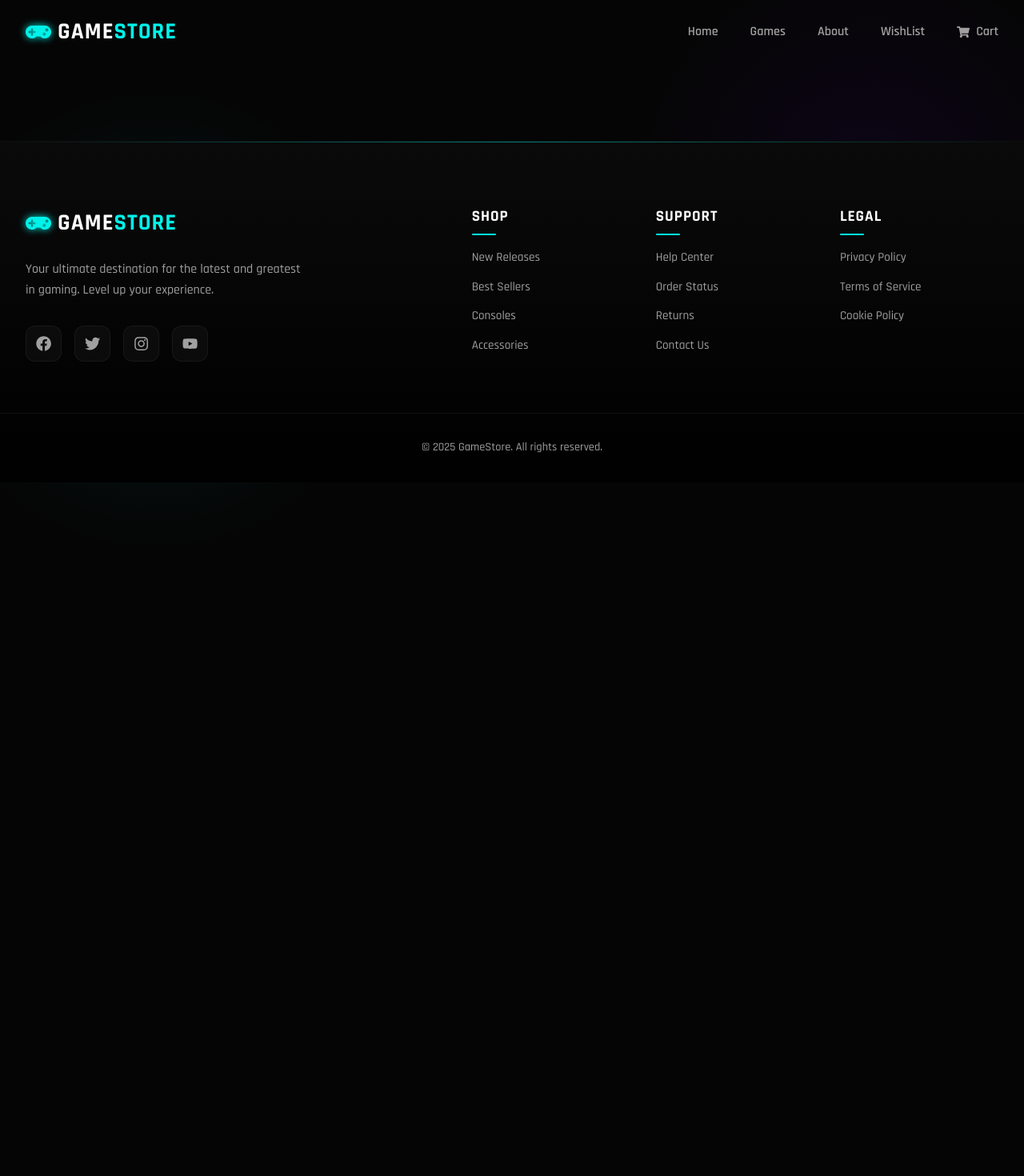
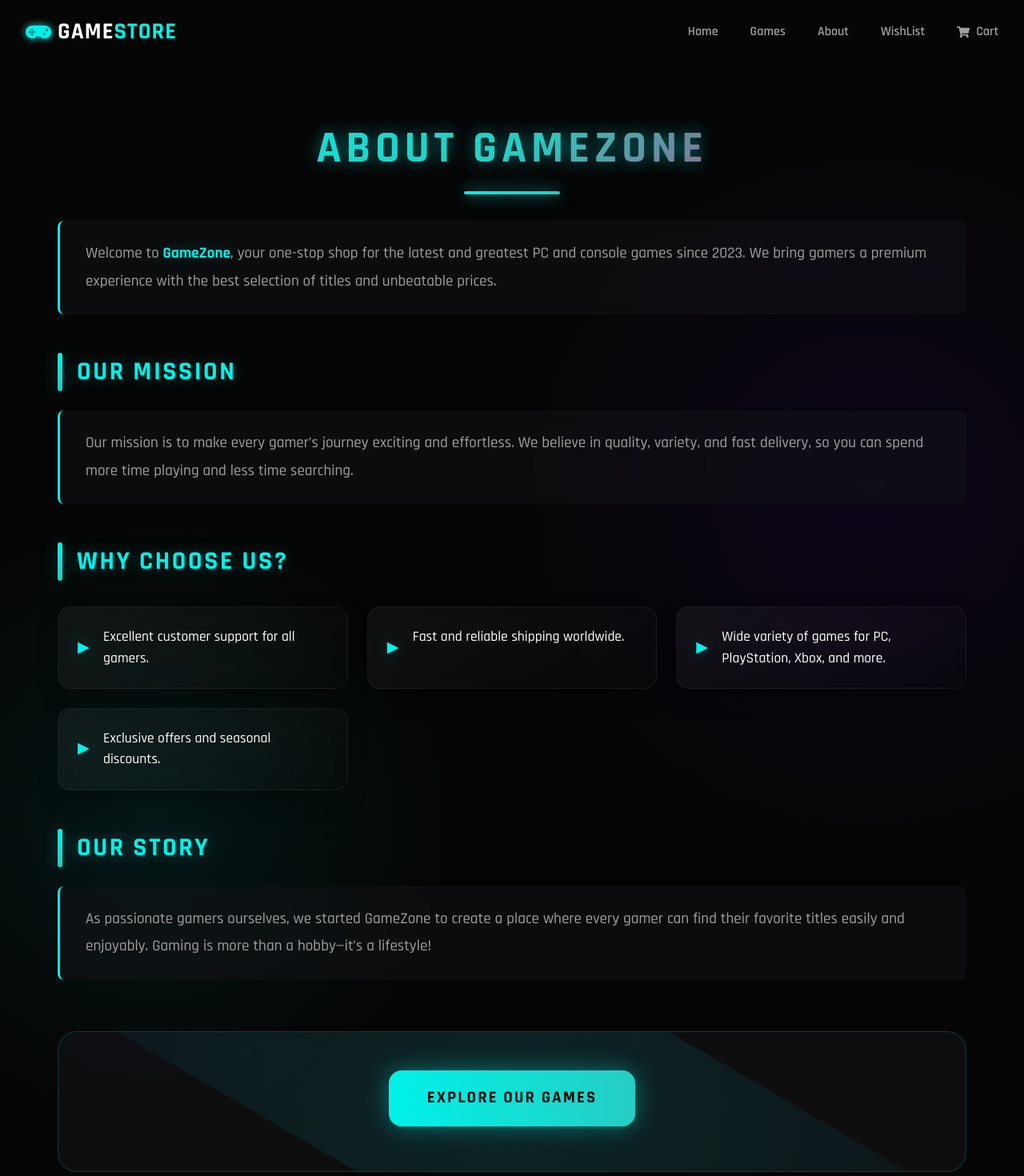
Before and after one commit to moaazstar002-coder/games-store, a React (Vite) app: page /about in a window 1280 px wide. Shown: the top 1470 px of the page at 80% size. Before the commit the page ends 800 px from the top, so only its background shows below. Built offline with nearby package versions, Linux system fonts and the light colour scheme.

Commit message:
update:add about.jsx page& 404notF

```diff
--- a/src/App.jsx
+++ b/src/App.jsx
@@ -7,6 +7,8 @@ import GameDetails from "./pages/gameDetails";
 import AllGames from "./pages/AllGames";
 import WishList from "./pages/wishList";
 import Cart from "./pages/cart";
+import About from "./pages/about";
+import NotFound from "./pages/404_NotFound";
 function App() {
   return (
 
@@ -18,6 +20,9 @@ function App() {
          <Route path="/games" element={<AllGames />} />
         <Route path="/WishList" element={<WishList />} />
         <Route path="/cart" element={<Cart />} />
+        <Route path="/about" element={<About />} />
+        <Route path="*" element={<NotFound />} />
+
       </Routes>
       <Footer />
     </BrowserRouter>
--- a/src/components/cardGame.jsx
+++ b/src/components/cardGame.jsx
@@ -26,7 +26,6 @@ export default function CardGame({ game }) {
           }}
         />
         <div className="game-overlay">
-          {/* // Wishlist Button */}
           <button
             className={`wishlist-btn ${isInWishlist(game.id) ? "active" : ""}`}
             onClick={(e) => {
--- a/src/pages/404_NotFound.jsx
+++ b/src/pages/404_NotFound.jsx
@@ -1,5 +1,5 @@
 import React from 'react';
-import '../styles/pages/notFound.css';
+import '../styles/pages/404_NF.css';
 export default function NotFound() {
   return (
     <div className="Er404">
--- /dev/null
+++ b/src/pages/about.jsx
@@ -0,0 +1,51 @@
+// About.jsx
+import React from "react";
+import "../styles/pages/About.css";
+import { Link } from "react-router-dom";
+
+
+const About = () => {
+  return (
+    <Link to="/games"> <section className="about-section" id="about">
+      <h2 className="about-title">About GameZone</h2>
+
+      <p className="about-text">
+        Welcome to <strong>GameZone</strong>, your one-stop shop for the latest
+        and greatest PC and console games since 2023. We bring gamers a
+        premium experience with the best selection of titles and unbeatable
+        prices.
+      </p>
+
+      <h3 className="about-subtitle">Our Mission</h3>
+      <p className="about-text">
+        Our mission is to make every gamer’s journey exciting and effortless.
+        We believe in quality, variety, and fast delivery, so you can spend
+        more time playing and less time searching.
+      </p>
+
+      <h3 className="about-subtitle">Why Choose Us?</h3>
+      <ul className="about-list">
+        <li>Excellent customer support for all gamers.</li>
+        <li>Fast and reliable shipping worldwide.</li>
+        <li>Wide variety of games for PC, PlayStation, Xbox, and more.</li>
+        <li>Exclusive offers and seasonal discounts.</li>
+      </ul>
+
+      <h3 className="about-subtitle">Our Story</h3>
+      <p className="about-text">
+        As passionate gamers ourselves, we started GameZone to create a place
+        where every gamer can find their favorite titles easily and enjoyably.
+        Gaming is more than a hobby—it’s a lifestyle!
+      </p>
+
+      <div className="about-cta">
+        <a href="#shop" className="cta-button">
+          Explore Our Games
+        </a>
+      </div>
+    </section></Link>
+
+  );
+};
+
+export default About;
--- a/src/store/slices/CartSlice.js
+++ b/src/store/slices/CartSlice.js
@@ -1,6 +1,6 @@
 import { createSlice } from "@reduxjs/toolkit";
 const initialState = {
-  items: [], // { id, title, price, quantity, ... }
+  items: [],
   totalQuantity: 0,
   totalPrice: 0,
 };
--- /dev/null
+++ b/src/styles/pages/About.css
@@ -0,0 +1,315 @@
+/* About Page Styles */
+
+.about-section {
+  max-width: 1200px;
+  margin: 0 auto;
+  padding: 4rem 2rem;
+  animation: fadeInUp 0.8s ease-out;
+}
+
+/* Title Styling */
+.about-title {
+  font-size: 3.5rem;
+  font-weight: 800;
+  text-align: center;
+  margin-bottom: 3rem;
+  background: linear-gradient(
+    135deg,
+    var(--primary),
+    var(--accent),
+    var(--secondary)
+  );
+  -webkit-background-clip: text;
+  -webkit-text-fill-color: transparent;
+  background-clip: text;
+  text-transform: uppercase;
+  letter-spacing: 0.1em;
+  position: relative;
+  animation: glow-pulse 3s ease-in-out infinite;
+}
+
+.about-title::after {
+  content: "";
+  position: absolute;
+  bottom: -15px;
+  left: 50%;
+  transform: translateX(-50%);
+  width: 120px;
+  height: 4px;
+  background: linear-gradient(90deg, var(--primary), var(--accent));
+  border-radius: 2px;
+  box-shadow: var(--glow-primary);
+}
+
+/* Subtitle Styling */
+.about-subtitle {
+  font-size: 2rem;
+  font-weight: 700;
+  color: var(--primary);
+  margin-top: 3rem;
+  margin-bottom: 1.5rem;
+  text-transform: uppercase;
+  letter-spacing: 0.08em;
+  position: relative;
+  padding-left: 1.5rem;
+  text-shadow: var(--glow-primary);
+}
+
+.about-subtitle::before {
+  content: "";
+  position: absolute;
+  left: 0;
+  top: 50%;
+  transform: translateY(-50%);
+  width: 6px;
+  height: 100%;
+  background: linear-gradient(180deg, var(--primary), var(--accent));
+  border-radius: 3px;
+  box-shadow: var(--glow-primary);
+}
+
+/* Text Styling */
+.about-text {
+  font-size: 1.2rem;
+  line-height: 1.8;
+  color: var(--text-muted);
+  margin-bottom: 1.5rem;
+  padding: 1.5rem 2rem;
+  background: rgba(20, 20, 25, 0.5);
+  backdrop-filter: blur(10px);
+  border-left: 3px solid var(--primary);
+  border-radius: var(--radius-sm);
+  transition: all var(--transition-normal);
+}
+
+.about-text:hover {
+  background: rgba(20, 20, 25, 0.7);
+  border-left-color: var(--accent);
+  transform: translateX(10px);
+  box-shadow: 0 5px 20px rgba(0, 242, 234, 0.1);
+}
+
+.about-text strong {
+  color: var(--primary);
+  font-weight: 700;
+  text-shadow: var(--glow-primary);
+}
+
+/* List Styling */
+.about-list {
+  list-style: none;
+  padding: 0;
+  margin: 2rem 0;
+  display: grid;
+  grid-template-columns: repeat(auto-fit, minmax(300px, 1fr));
+  gap: 1.5rem;
+}
+
+.about-list li {
+  position: relative;
+  padding: 1.5rem 1.5rem 1.5rem 3.5rem;
+  background: var(--gradient-glass);
+  backdrop-filter: blur(10px);
+  border: 1px solid rgba(255, 255, 255, 0.05);
+  border-radius: var(--radius-md);
+  font-size: 1.1rem;
+  color: var(--text-main);
+  transition: all var(--transition-normal);
+  box-shadow: var(--shadow-card);
+}
+
+.about-list li::before {
+  content: "▶";
+  position: absolute;
+  left: 1.5rem;
+  top: 50%;
+  transform: translateY(-50%);
+  color: var(--primary);
+  font-size: 1.2rem;
+  text-shadow: var(--glow-primary);
+  transition: all var(--transition-normal);
+}
+
+.about-list li:hover {
+  transform: translateY(-5px) scale(1.02);
+  border-color: var(--primary);
+  box-shadow: 0 10px 30px rgba(0, 242, 234, 0.2), var(--shadow-card);
+}
+
+.about-list li:hover::before {
+  color: var(--accent);
+  transform: translateY(-50%) translateX(5px);
+  text-shadow: var(--glow-secondary);
+}
+
+/* CTA Section */
+.about-cta {
+  margin-top: 4rem;
+  text-align: center;
+  padding: 3rem 2rem;
+  background: rgba(20, 20, 25, 0.6);
+  backdrop-filter: blur(15px);
+  border-radius: var(--radius-lg);
+  border: 1px solid rgba(0, 242, 234, 0.2);
+  position: relative;
+  overflow: hidden;
+}
+
+.about-cta::before {
+  content: "";
+  position: absolute;
+  top: -50%;
+  left: -50%;
+  width: 200%;
+  height: 200%;
+  background: radial-gradient(
+    circle,
+    rgba(0, 242, 234, 0.1) 0%,
+    transparent 70%
+  );
+  animation: rotate-gradient 10s linear infinite;
+}
+
+.cta-button {
+  position: relative;
+  z-index: 1;
+  display: inline-block;
+  padding: 1.2rem 3rem;
+  font-size: 1.3rem;
+  font-weight: 700;
+  text-transform: uppercase;
+  letter-spacing: 0.1em;
+  color: #000;
+  background: linear-gradient(90deg, var(--primary), var(--accent));
+  border-radius: var(--radius-md);
+  box-shadow: 0 0 30px rgba(0, 242, 234, 0.4);
+  transition: all var(--transition-normal);
+  overflow: hidden;
+}
+
+.cta-button::before {
+  content: "";
+  position: absolute;
+  top: 0;
+  left: -100%;
+  width: 100%;
+  height: 100%;
+  background: linear-gradient(
+    90deg,
+    transparent,
+    rgba(255, 255, 255, 0.3),
+    transparent
+  );
+  transition: left 0.5s ease;
+}
+
+.cta-button:hover {
+  transform: translateY(-3px) scale(1.05);
+  box-shadow: 0 0 50px rgba(0, 242, 234, 0.6),
+    0 10px 30px rgba(112, 0, 255, 0.3);
+  background: linear-gradient(90deg, var(--accent), var(--primary));
+}
+
+.cta-button:hover::before {
+  left: 100%;
+}
+
+.cta-button:active {
+  transform: translateY(-1px) scale(1.02);
+}
+
+/* Animations */
+@keyframes fadeInUp {
+  from {
+    opacity: 0;
+    transform: translateY(30px);
+  }
+  to {
+    opacity: 1;
+    transform: translateY(0);
+  }
+}
+
+@keyframes glow-pulse {
+  0%,
+  100% {
+    filter: drop-shadow(0 0 10px rgba(0, 242, 234, 0.5));
+  }
+  50% {
+    filter: drop-shadow(0 0 20px rgba(112, 0, 255, 0.7));
+  }
+}
+
+@keyframes rotate-gradient {
+  0% {
+    transform: rotate(0deg);
+  }
+  100% {
+    transform: rotate(360deg);
+  }
+}
+
+/* Responsive Design */
+@media (max-width: 768px) {
+  .about-section {
+    padding: 2rem 1rem;
+  }
+
+  .about-title {
+    font-size: 2.5rem;
+    margin-bottom: 2rem;
+  }
+
+  .about-subtitle {
+    font-size: 1.5rem;
+    margin-top: 2rem;
+  }
+
+  .about-text {
+    font-size: 1rem;
+    padding: 1rem 1.5rem;
+  }
+
+  .about-list {
+    grid-template-columns: 1fr;
+    gap: 1rem;
+  }
+
+  .about-list li {
+    padding: 1.2rem 1.2rem 1.2rem 3rem;
+    font-size: 1rem;
+  }
+
+  .cta-button {
+    padding: 1rem 2rem;
+    font-size: 1.1rem;
+  }
+
+  .about-cta {
+    padding: 2rem 1rem;
+    margin-top: 3rem;
+  }
+}
+
+@media (max-width: 480px) {
+  .about-title {
+    font-size: 2rem;
+  }
+
+  .about-subtitle {
+    font-size: 1.3rem;
+  }
+
+  .about-text {
+    font-size: 0.95rem;
+    padding: 1rem;
+  }
+
+  .about-list li {
+    padding: 1rem 1rem 1rem 2.5rem;
+  }
+
+  .about-list li::before {
+    left: 1rem;
+  }
+}
```
Also changed, not shown: src/styles/pages/404_NF.css (added).
